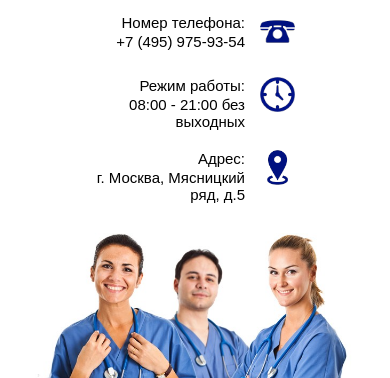
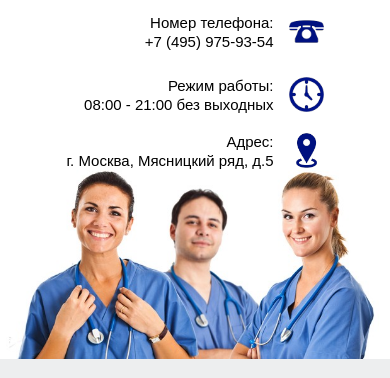
Before and after one commit to delssajri/spravka_bassejn, a plain HTML site: page index.html in a window 390 px wide. Shown: the part 75-453 px from the top of the page. Drawn offline with Linux system fonts and the light colour scheme.

Commit message:
first commit

```diff
--- a/css/style.css
+++ b/css/style.css
@@ -460,10 +460,6 @@ select {
 }
 
 @media screen and (max-width: 600px) {
-	.container {
-		width: 320px;
-	}
-
 	.in_toptable .title_website,
 	.in_toptable .text_top,
 	.block_margin {
@@ -512,10 +508,4 @@ select {
 	.zakaz_to .block_margin {
 		background: none;
 	}
-
-	/* .zakaz_to #ord .w_td {
-		width: 70px;
-	} */
-
-
 }
```
